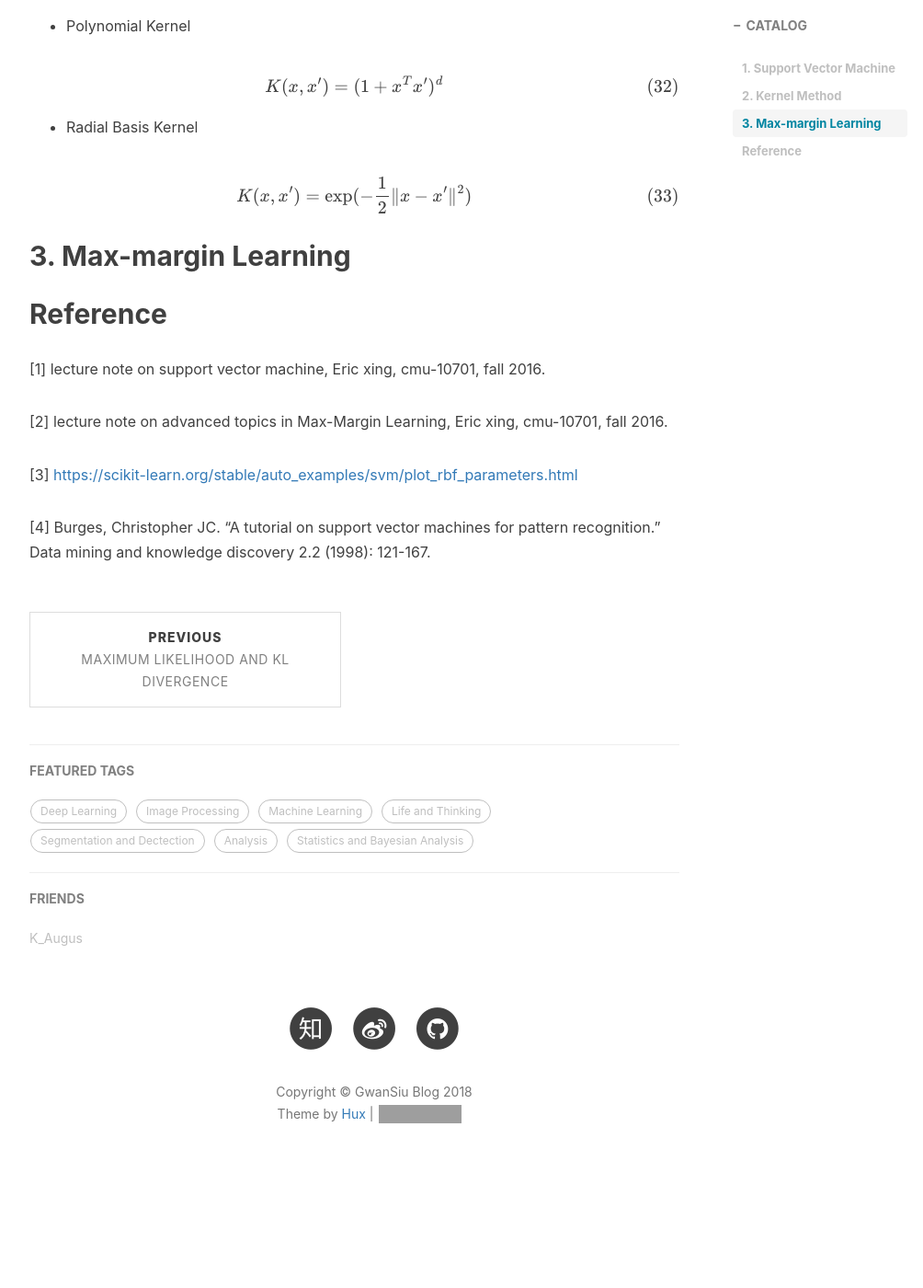
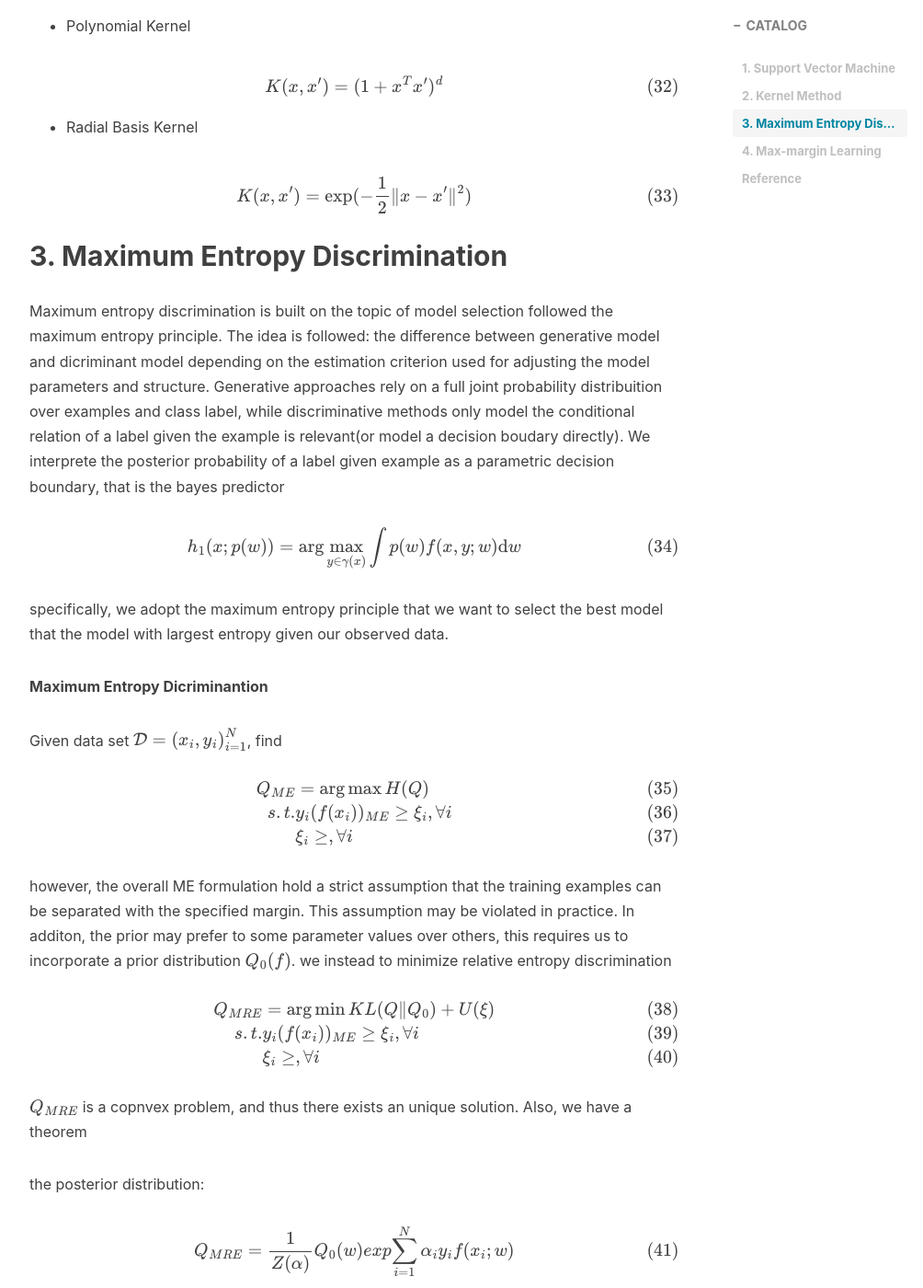
Before and after one commit to Gwan-Siu/gwansiu.github.io, a Jekyll site: the page built from _posts/2018-12-17-Support-Vector-Machine.markdown, in a window 1280 px wide and 1400 px high, scrolled down 4209 px. Shown: the whole window at 92% size, without its empty margins (233-1237 px from the left). Built offline with Jekyll 4.4.1, drawn with Linux system fonts in a browser that asks for light colours; nearby versions of some CDN libraries; formulas are drawn with MathJax 3; comment, search, counter and statistics services are not loaded; before the commit the page ends 5524 px from its top, so only the background shows below that; some of the changed text lies outside the part shown; grey boxes are pictures that could not be loaded.

Commit message:
SVM part2

```diff
--- a/_posts/2018-12-17-Support-Vector-Machine.markdown
+++ b/_posts/2018-12-17-Support-Vector-Machine.markdown
@@ -182,7 +182,82 @@ K(x,x^{\prime}) = \text{exp}(-\frac{1}{2}\Arrowvert x-x^{\prime}\Arrowvert^{2})
 \end{equation}
 $$
 
-## 3. Max-margin Learning
+## 3. Maximum Entropy Discrimination
+
+Maximum entropy discrimination is built on the topic of model selection followed the maximum entropy principle. The idea is followed: the difference between generative model and dicriminant model depending on the estimation criterion used for adjusting the model parameters and structure. Generative approaches rely on a full joint probability distribuition over examples and class label, while discriminative methods only model the conditional relation of a label given the example is relevant(or model a decision boudary directly). We interprete the posterior probability of a label given example as a parametric decision boundary, that is the bayes predictor
+
+$$
+\begin{equation}
+h_{1}(x;p(w))=\arg\max_{y\in \gamma(x)}\int p(w)f(x,y;w)\mathrm{d}w
+\end{equation}
+$$
+
+specifically, we adopt the maximum entropy principle that we want to select the best model that the model with largest entropy given our observed data.
+
+**Maximum Entropy Dicriminantion**
+
+Given data set $\mathcal{D}={(x_{i}, y_{i})}_{i=1}^{N}$, find
+
+$$
+\begin{align}
+Q_{ME} &= \arg\max H(Q) \\
+s.t. & y_{i}(f(x_{i}))_{ME}\geq \xi_{i}, \forall i\\
+&\xi_{i}\geq,\forall i
+\end{align}
+$$
+
+however, the overall ME formulation hold a strict assumption that the training examples can be separated with the specified margin. This assumption may be violated in practice. In additon, the prior may prefer to some parameter values over others, this requires us to incorporate a prior distribution $Q_{0}(f)$. we instead to minimize relative entropy discrimination
+
+$$
+\begin{align}
+Q_{MRE} &=\arg\min KL(Q\Arrowvert Q_{0}) + U(\xi) \\
+s.t. & y_{i}(f(x_{i}))_{ME}\geq \xi_{i}, \forall i\\
+&\xi_{i}\geq,\forall i
+\end{align}
+$$
+
+$Q_{MRE}$ is a copnvex problem, and thus there exists an unique solution. Also, we have a theorem
+
+
+the posterior distribution:
+
+$$
+\begin{equation}
+Q_{MRE} = \frac{1}{Z(\alpha)} Q_{0}(w)\displaystyle{exp{\sum_{i=1}^{N}\alpha_{i}y_{i}f(x_{i};w)}}
+\end{equation}
+$$
+
+Dual Optimization problem:
+
+$$
+\begin{align}
+\max_{\alpha}& -\log Z(\alpha)-U^{\ast}(\alpha) \\
+s.t.& \alpha_{i}(y)\geq 0, \forall i
+\end{algin}
+$$
+
+$U^{\ast}(\alpha)$ is the conjugate of the $U(\cdot)$, i.e. $U^{\ast}(\alpha)=\sup_{\xi}(\sum_{i,y}\alpha_{i}(y)\xi_{i}-U(\xi))$
+
+
+where $\alpha_{i}\geq 0$ are Lagrange multipliers. The idea is very similar to support vector in SVM.
+
+We can find $Q_{M}$: start with $\alpha_{i}=0$ and follow gradient of unsatisfied constraints, iterative ascent on $J(\alpha)$ until convergence.
+
+**Example on SVM**
+
+For $f(x)=w^{T}x+b, Q_{0}(w)=\mathcal{N}(0, I), Q_{0}(b)=\text{non-informative prior}$, the Lagrange multipliers $\alpha$ are obtained by maximizing $J(\alpha)$ subject to $0\leq \alpha_{t}\leq C$ and $\sum_{t}\alpha_{t}y_{t}=0$, where
+
+$$
+\begin{equation}
+J(\alpha) = \sum_{t} [\alpha_{t} + \log (1-\frac{a_{t}}{C})] -\frac{1}{2}\sum_{s,t}\alpha_{s}\alpha_{t}y_{s}y_{t}x_{s}^{T}x_{t}
+\end{equation}
+$$
+
+- Separable $\Rightarrow$  SVM recovered exactly
+- Inseparable $\Rightarrow$ SVM recovered with different misclassification penalty
+
+
+## 4. Max-margin Learning
 
 
 ## Reference
```
